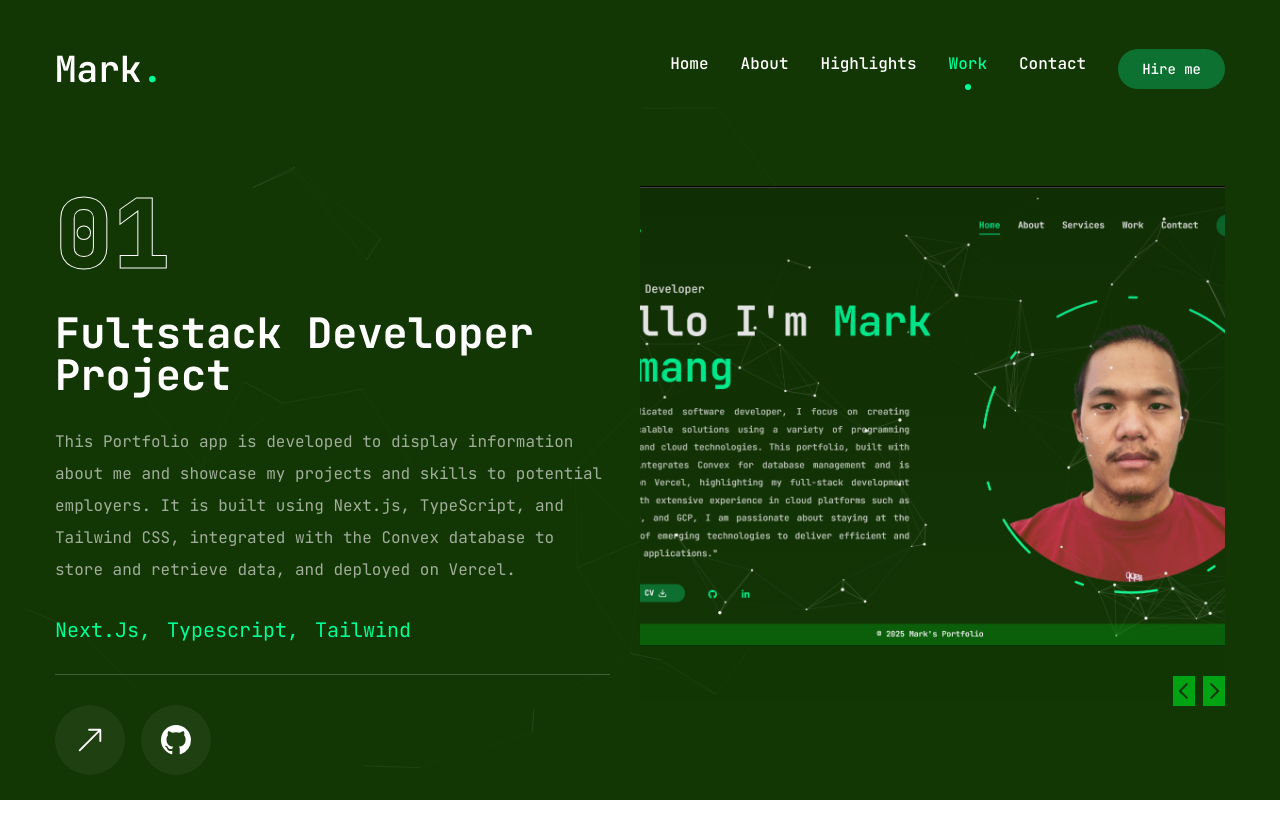
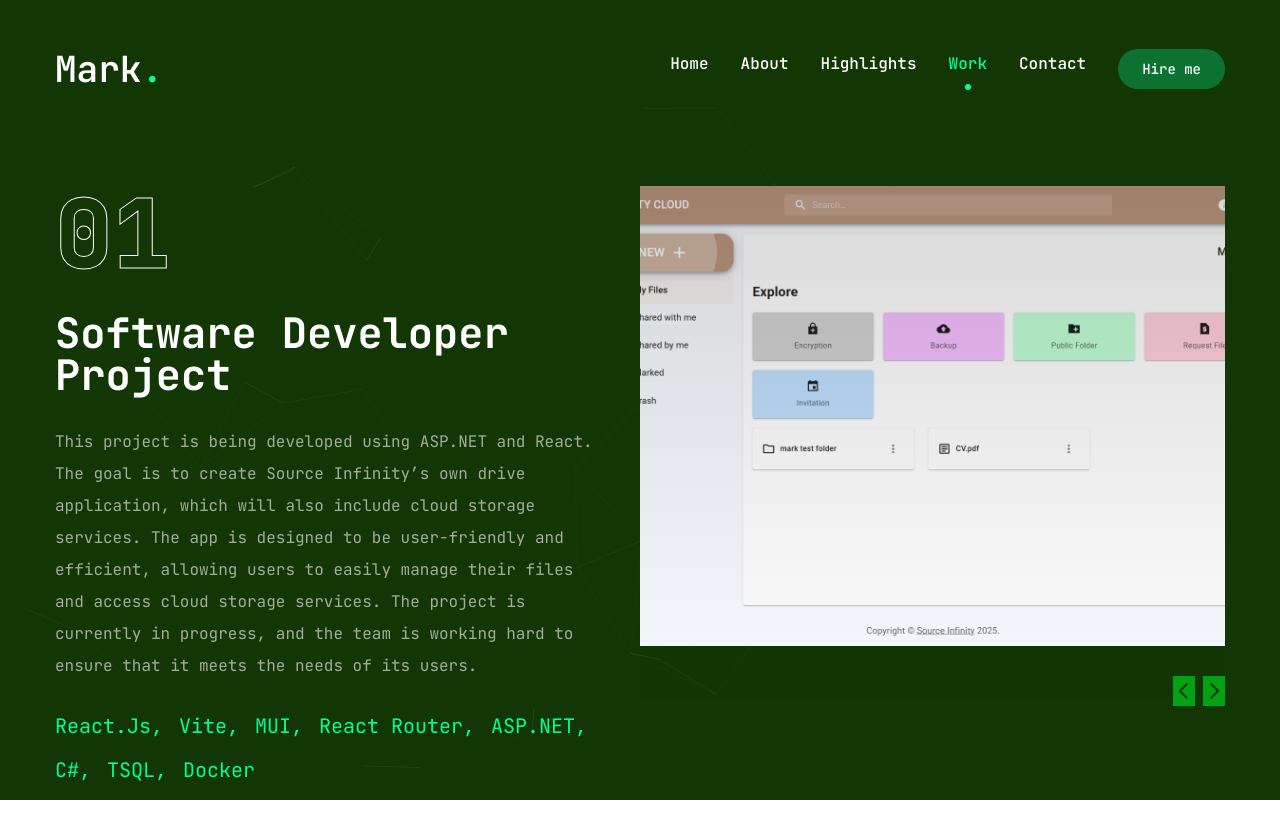
Before and after one commit to marktmng/mark-portfolio, a Next.js app: page /work in a window 1280 px wide. Shown: the top 838 px of the page. Before the commit the page ends 802 px from the top, so only its background shows below. Built offline with nearby package versions, Linux system fonts and the light colour scheme.

Commit message:
update work page by adding drive project

```diff
--- a/app/work/page.jsx
+++ b/app/work/page.jsx
@@ -18,17 +18,37 @@ import { Swiper, SwiperSlide } from "swiper/react"; // command to install swiper
 const projects = [
   {
     num: "01",
+    category: "software developer",
+    title: "Infinite Cloud Service",
+    desription:
+      "This project is being developed using ASP.NET and React. The goal is to create Source Infinity’s own drive application, which will also include cloud storage services. The app is designed to be user-friendly and efficient, allowing users to easily manage their files and access cloud storage services. The project is currently in progress, and the team is working hard to ensure that it meets the needs of its users.",
+    stack: [
+      { name: "React.Js" },
+      { name: "Vite" },
+      { name: "MUI" },
+      { name: "React Router" },
+      { name: "ASP.NET" },
+      { name: "C#" },
+      { name: "TSQL" },
+      { name: "Docker" },
+    ],
+    image: "/assets/work/drive.png",
+    live: "#",
+    github: "https://github.com/sourceinfinitynz/Infinite-Cloud-Service.git",
+  },
+  {
+    num: "02",
     category: "Fultstack Developer",
     title: "Portfolio Web App",
     desription:
-      "This Portfolio app is developed to display information about me and showcase my projects and skills to potential employers. It is built using Next.js, TypeScript, and Tailwind CSS, integrated with the Convex database to store and retrieve data, and deployed on Vercel.",
+      "This Portfolio is developed and live on the internet to display information about me and showcase my projects and skills to potential employers. It is built using Next.js, TypeScript, and Tailwind CSS, integrated with the Convex database to store and retrieve data, and deployed on Vercel.",
     stack: [{ name: "Next.Js" }, { name: "Typescript" }, { name: "Tailwind" }],
     image: "/assets/work/portfolio.png",
-    live: "#",
+    live: "https://www.marktmng.com/",
     github: "https://github.com/marktmng/mark-portfolio.git",
   },
   {
-    num: "02",
+    num: "03",
     category: "frontend",
     title: "Scheduler Web App",
     desription:
@@ -39,7 +59,7 @@ const projects = [
     github: "https://github.com/marktmng/Scheduler-BruntonNZ.git",
   },
   {
-    num: "03",
+    num: "04",
     category: "software developer",
     title: "Ecommerce Web App",
     desription:
@@ -50,7 +70,7 @@ const projects = [
     github: "https://github.com/marktmng/just_another_beauty_product.git",
   },
   {
-    num: "04",
+    num: "05",
     category: "Software Developer",
     title: "Desktop App",
     desription:
```
Also changed, not shown: public/assets/work/drive.png (added).
